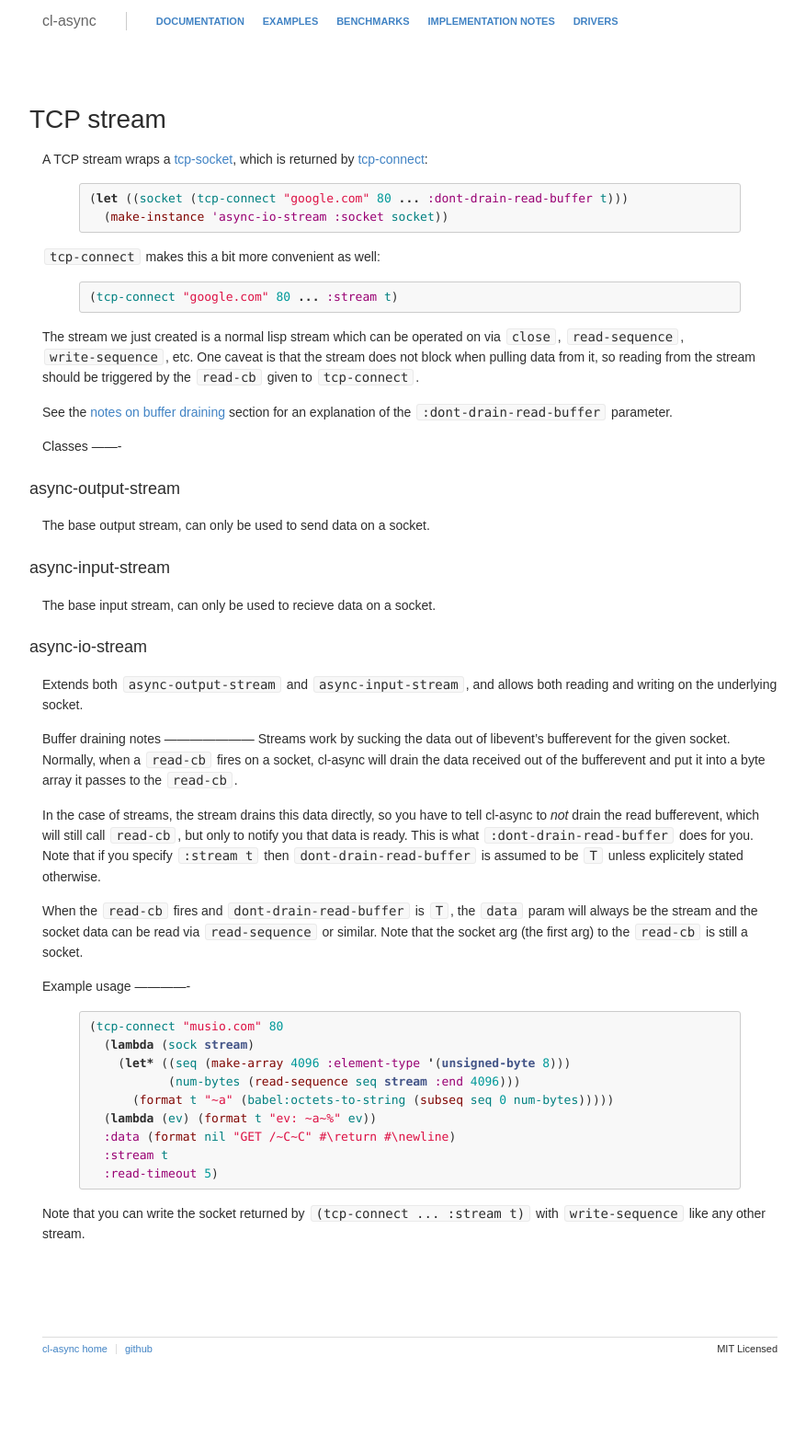
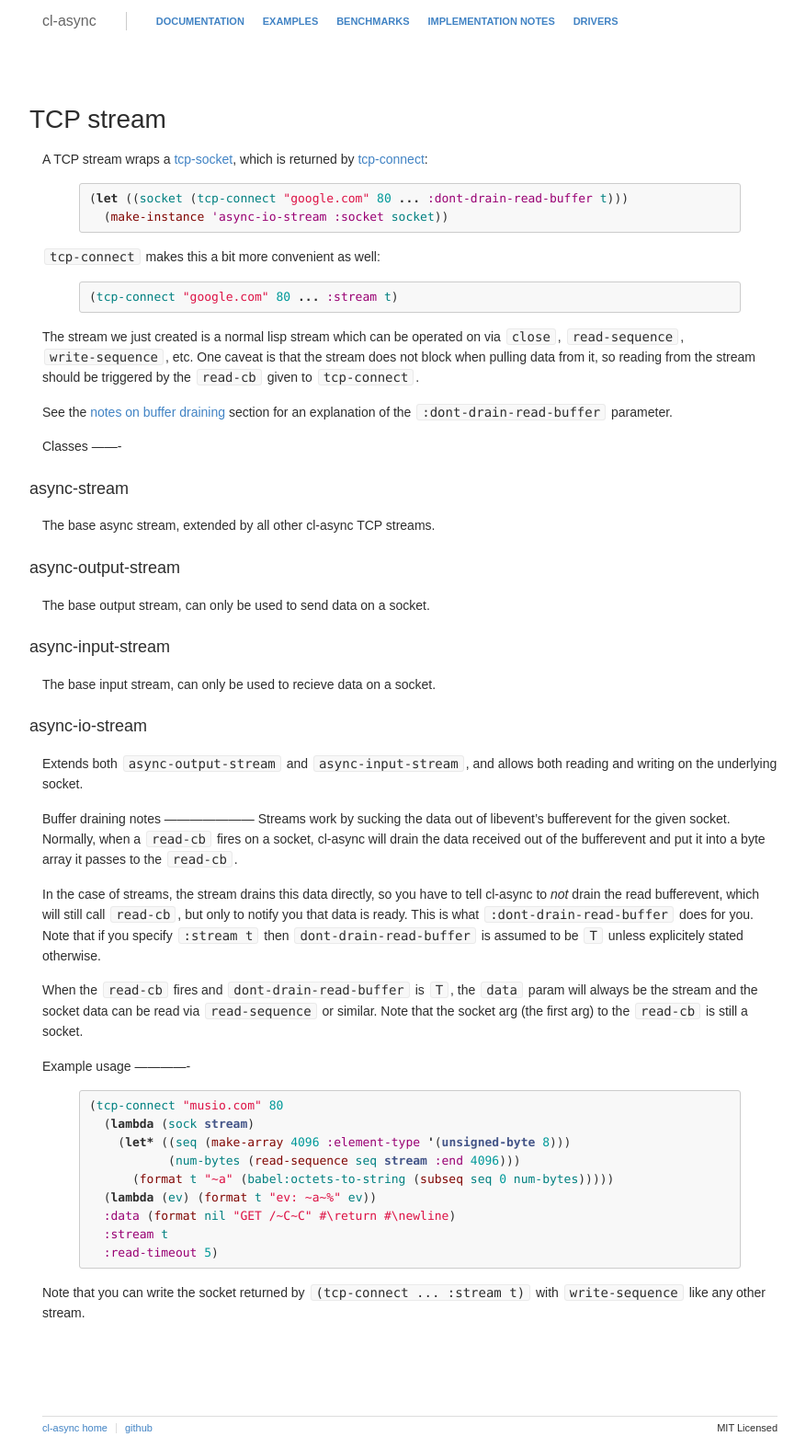
Before and after one commit to orthecreedence/cl-async, a Jekyll site: the page built from tcp-stream.md, in a window 1280 px wide. Shown: the whole page at 92% size, without its empty margins (194-1071 px from the left). Built offline with Jekyll 4.4.1, drawn with Linux system fonts in a browser that asks for light colours; Markdown is read by kramdown in place of the engine named in the settings; before the commit the page ends 1488 px from its top, so only the background shows below that.

Commit message:
adding async-stream to tcp-stream (since its exported...)

```diff
--- a/tcp-stream.md
+++ b/tcp-stream.md
@@ -30,6 +30,10 @@ of the `:dont-drain-read-buffer` parameter.
 <a id="tcp-stream-classes"></a>
 Classes
 -------
+<a id="async-stream"></a>
+### async-stream
+The base async stream, extended by all other cl-async TCP streams.
+
 <a id="async-output-stream"></a>
 ### async-output-stream
 The base output stream, can only be used to send data on a socket.
```
